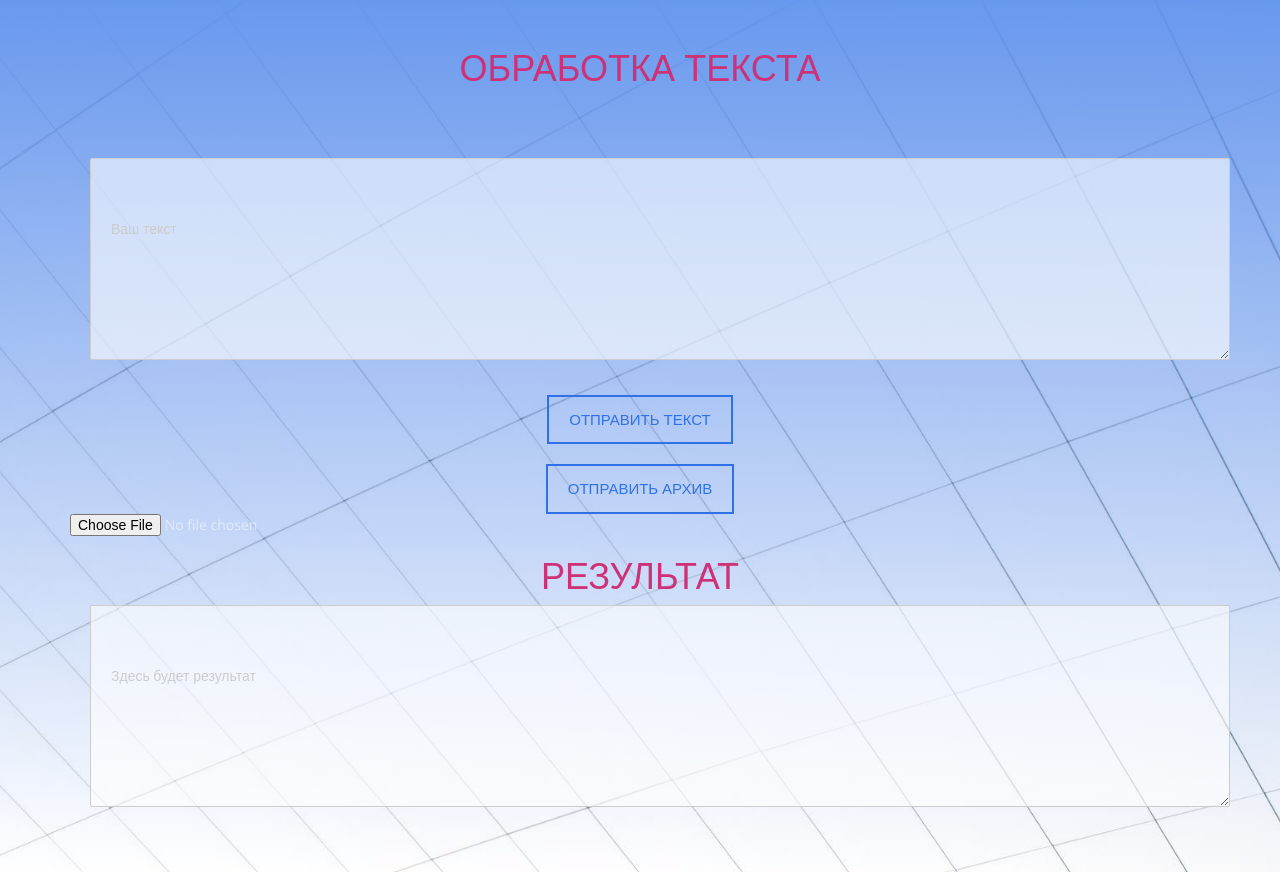
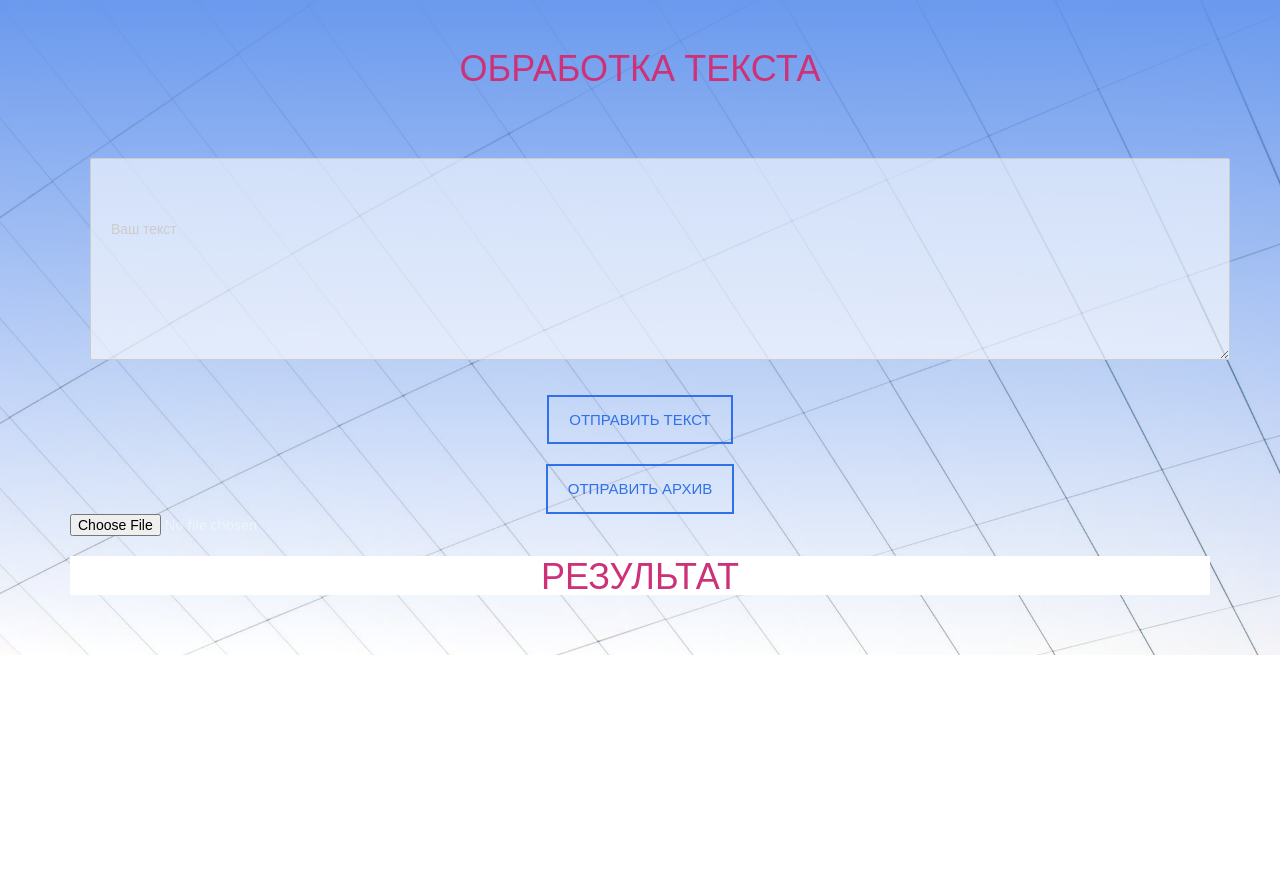
Before and after one commit to uliana-sentsova/NER, a plain HTML site: page templates/index.html in a window 1280 px wide. Shown: the part 1710-2582 px from the top of the page. After the commit the page ends 2365 px from the top, so only its background shows below. Drawn offline with nearby package versions, Linux system fonts and the light colour scheme.

Commit message:
result section improved

```diff
--- a/templates/index.html
+++ b/templates/index.html
@@ -116,12 +116,9 @@
           <input type="file" name="my_file" id="my-file" placeholder="sfv">
           </div>
 
+<div id="result" class="text-center">
+
           <h1>Результат</h1>
-
-        <form>
-          <div class="form-group">
-          <textarea name="message" id="message" class="form-control" rows="4" placeholder="Здесь будет результат" required></textarea>
-            <p class="help-block text-danger"></p>
           </div>
           <div id="result"></div>
 
```
